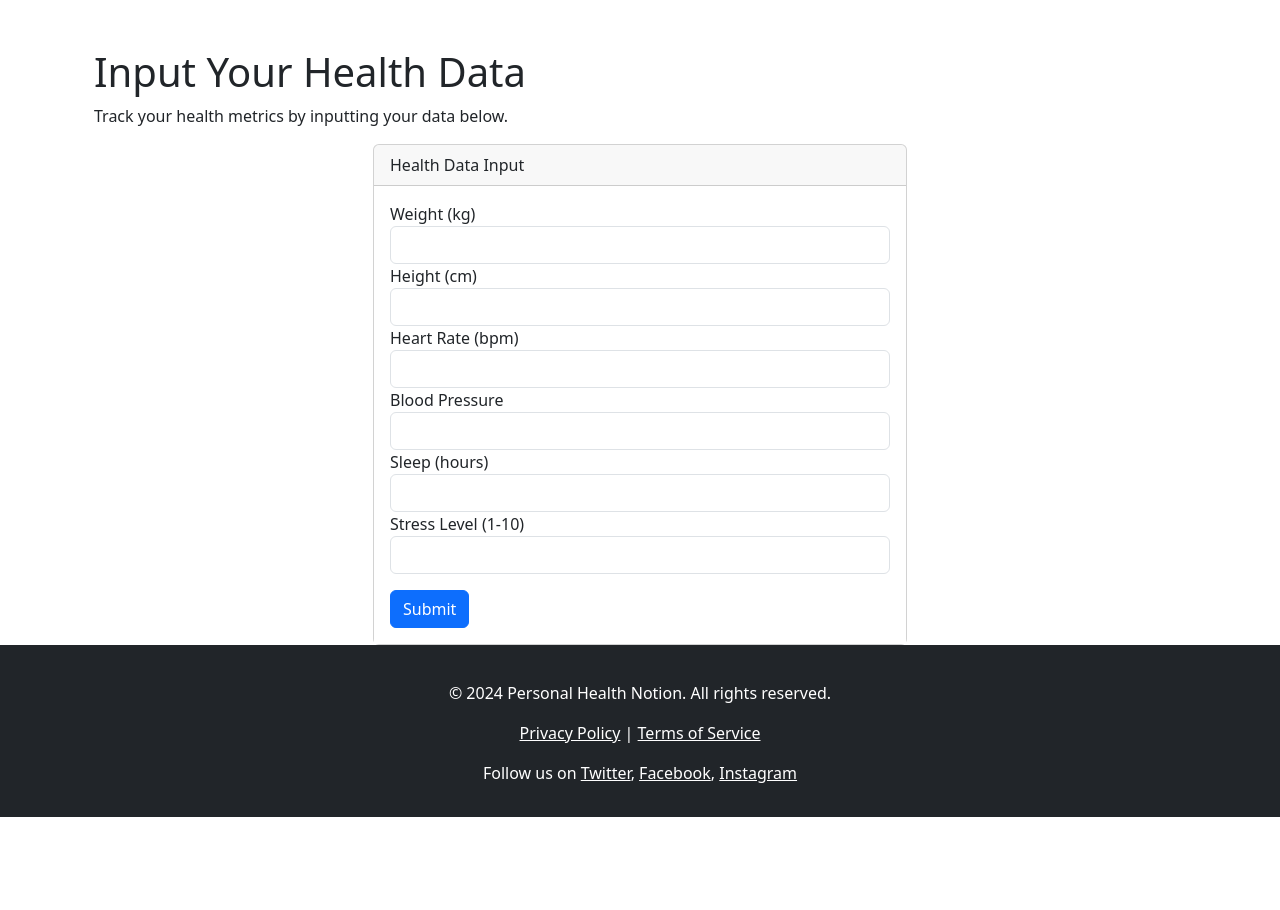
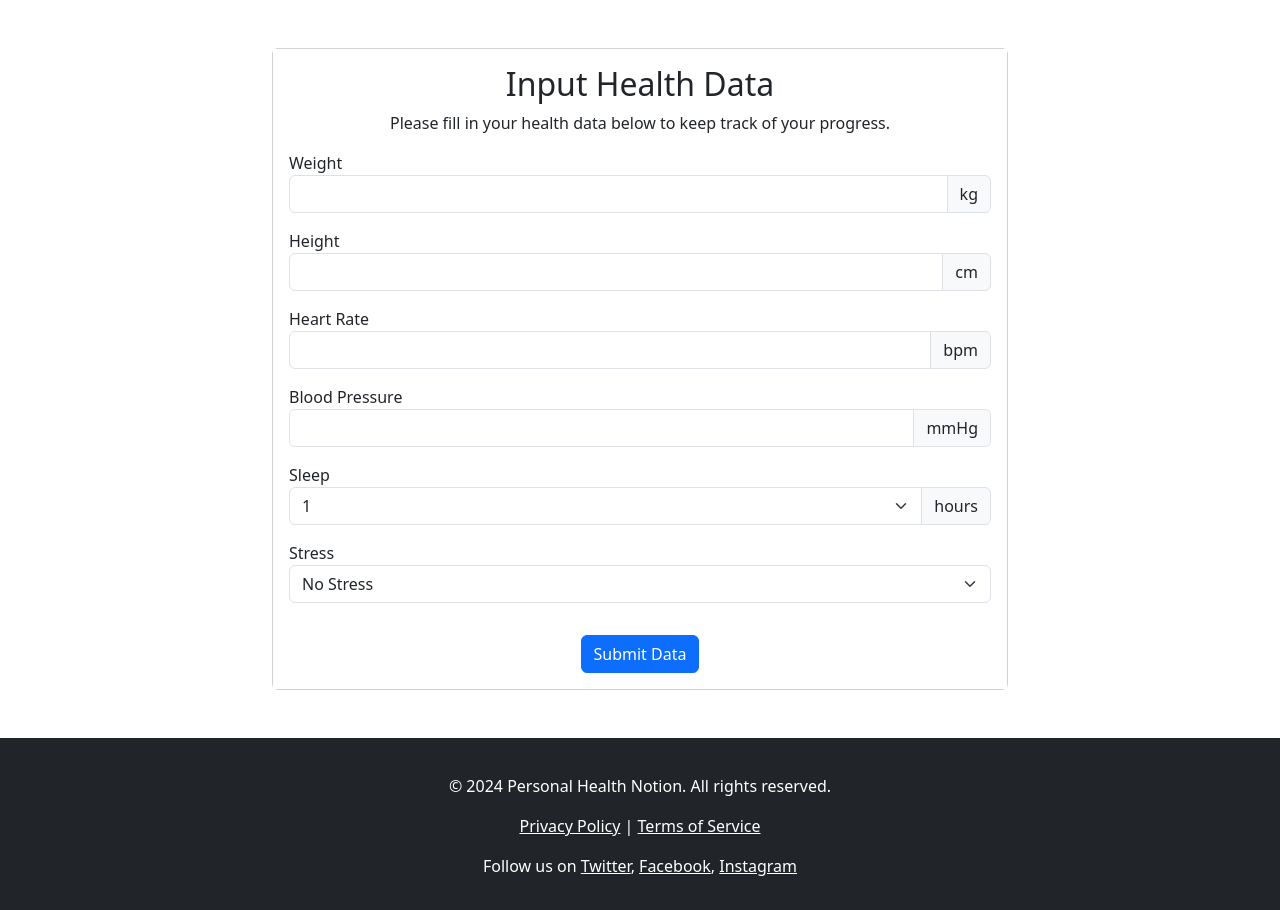
Before and after one commit to amyosy/PersonalHealth, a Flask app: page /input_data in a window 1280 px wide. Shown: the part 126-1036 px from the top of the page. Before the commit the page ends 943 px from the top, so only its background shows below. Run offline with Flask 2, Linux system fonts and the light colour scheme; a user stored in the database is signed in.

Commit message:
optimierung der htmls

```diff
--- a/templates/base.html
+++ b/templates/base.html
@@ -1,59 +1,62 @@
 <!DOCTYPE html>
 <html lang="en">
 <head>
-    <!-- Zeichensatz und Skalierung -->
     <meta charset="UTF-8">
     <meta name="viewport" content="width=device-width, initial-scale=1.0">
     <title>Personal Health Notion</title>
-
-    <!-- Verlinkung der CSS-Dateien -->
     <link rel="stylesheet" href="{{ url_for('static', filename='css/styles.css') }}">
     <link href="https://cdn.jsdelivr.net/npm/bootstrap@5.3.3/dist/css/bootstrap.min.css" rel="stylesheet">
     <link href="https://fonts.googleapis.com/css2?family=Roboto:wght@400;700&display=swap" rel="stylesheet">
 </head>
 <body class="d-flex flex-column min-vh-100">
-    <!-- Navigation -->
     <nav class="navbar navbar-expand-lg navbar-dark bg-dark">
         <div class="container">
-            <!-- Logo und Startseite-Link -->
             <a class="navbar-brand d-flex align-items-center" href="{{ url_for('index') }}">
                 <img src="{{ url_for('static', filename='./images/logo_navbar.png') }}" alt="Logo" id="navbar-logo">
             </a>
-            <!-- Toggle-Button für mobile Geräte -->
             <button class="navbar-toggler" type="button" data-bs-toggle="collapse" data-bs-target="#navbarNav" aria-controls="navbarNav" aria-expanded="false" aria-label="Toggle navigation">
                 <span class="navbar-toggler-icon"></span>
             </button>
-            <!-- Navigationsmenü -->
             <div class="collapse navbar-collapse" id="navbarNav">
                 <ul class="navbar-nav ms-auto">
                     {% if session.get('logged_in') %}
-                        <!-- Links für eingeloggte Benutzer -->
-                        <li class="nav-item"><a class="nav-link" href="{{ url_for('dashboard') }}">Dashboard</a></li>
-                        <li class="nav-item"><a class="nav-link" href="{{ url_for('input_data') }}">Input Data</a></li>
-                        <li class="nav-item"><a class="nav-link" href="{{ url_for('reminders') }}">Reminders</a></li>
-                        <li class="nav-item"><a class="nav-link" href="{{ url_for('plots') }}">Plots</a></li>
-                        <li class="nav-item"><a class="nav-link" href="{{ url_for('logout') }}">Logout</a></li>
+                        <li class="nav-item">
+                            <a class="nav-link" href="{{ url_for('dashboard') }}">Dashboard</a>
+                        </li>
+                        <li class="nav-item">
+                            <a class="nav-link" href="{{ url_for('input_data') }}">Input Data</a>
+                        </li>
+                        <li class="nav-item">
+                            <a class="nav-link" href="{{ url_for('reminders') }}">Reminders</a>
+                        </li>
+                        <li class="nav-item">
+                            <a class="nav-link" href="{{ url_for('plots') }}">Plots</a>
+                        </li>
+                        <li class="nav-item">
+                            <a class="nav-link" href="{{ url_for('logout') }}">Logout</a>
+                        </li>
                     {% else %}
-                        <!-- Links für nicht eingeloggte Benutzer -->
-                        <li class="nav-item"><a class="nav-link" href="{{ url_for('login') }}">Login</a></li>
-                        <li class="nav-item"><a class="nav-link" href="{{ url_for('register') }}">Register</a></li>
+                        <li class="nav-item">
+                            <a class="nav-link" href="{{ url_for('login') }}">Login</a>
+                        </li>
+                        <li class="nav-item">
+                            <a class="nav-link" href="{{ url_for('register') }}">Register</a>
+                        </li>
                     {% endif %}
                 </ul>
             </div>
         </div>
     </nav>
-    <!-- Hauptcontainer -->
     <div class="container mt-4 flex-grow-1">
-        <!-- Anzeigen von Flash-Nachrichten -->
         {% with messages = get_flashed_messages() %}
             {% if messages %}
-                <div class="alert alert-info" role="alert">{{ messages[0] }}</div>
+                <div class="alert alert-info" role="alert">
+                    {{ messages[0] }}
+                </div>
             {% endif %}
         {% endwith %}
-        <!-- Platzhalter für spezifischen Inhalt -->
         {% block content %}{% endblock %}
     </div>
-    <!-- Fußzeile -->
     <footer class="footer mt-auto py-3 bg-dark text-white">
         <div class="container text-center">
             <p>&copy; 2024 Personal Health Notion. All rights reserved.</p>
@@ -65,7 +68,6 @@
             </p>
         </div>
     </footer>
-    <!-- JavaScript-Dateien -->
     <script src="{{ url_for('static', filename='js/scripts.js') }}"></script>
     <script src="https://cdn.jsdelivr.net/npm/@popperjs/core@2.11.6/dist/umd/popper.min.js"></script>
     <script src="https://cdn.jsdelivr.net/npm/bootstrap@5.3.3/dist/js/bootstrap.min.js"></script>
--- a/templates/input_data.html
+++ b/templates/input_data.html
@@ -1,46 +1,90 @@
 {% extends "base.html" %}
 {% block content %}
-<div class="container mt-4">
-    <h1>Input Your Health Data</h1>
-    <p>Track your health metrics by inputting your data below.</p>
-    <div class="row justify-content-center">
-        <div class="col-md-6">
-            <div class="card">
-                <div class="card-header">Health Data Input</div>
-                <div class="card-body">
-                    <!-- Formular zum Eingeben der Gesundheitsdaten -->
-                    <form method="POST" action="{{ url_for('input_data') }}">
-                        <div class="form-group">
-                            <label for="weight">Weight (kg)</label>
-                            <input type="number" step="0.1" class="form-control" id="weight" name="weight" required>
+<div class="row justify-content-center">
+    <div class="col-md-8">
+        <div class="card mt-4">
+            <div class="card-body">
+                <h2 class="card-title text-center">Input Health Data</h2>
+                <p class="text-center">Please fill in your health data below to keep track of your progress.</p>
+                <form method="POST">
+                    {{ form.hidden_tag() }}
+
+                    <div class="form-group mb-3">
+                        {{ form.weight.label(class="form-control-label") }}
+                        <div class="input-group">
+                            {{ form.weight(class="form-control") }}
+                            <span class="input-group-text">kg</span>
                         </div>
-                        <div class="form-group">
-                            <label for="height">Height (cm)</label>
-                            <input type="number" step="0.1" class="form-control" id="height" name="height" required>
+                        {% for error in form.weight.errors %}
+                            <div class="text-danger">{{ error }}</div>
+                        {% endfor %}
+                    </div>
+
+                    <div class="form-group mb-3">
+                        {{ form.height.label(class="form-control-label") }}
+                        <div class="input-group">
+                            {{ form.height(class="form-control") }}
+                            <span class="input-group-text">cm</span>
                         </div>
-                        <div class="form-group">
-                            <label for="heart_rate">Heart Rate (bpm)</label>
-                            <input type="number" class="form-control" id="heart_rate" name="heart_rate" required>
+                        {% for error in form.height.errors %}
+                            <div class="text-danger">{{ error }}</div>
+                        {% endfor %}
+                    </div>
+
+                    <div class="form-group mb-3">
+                        {{ form.heart_rate.label(class="form-control-label") }}
+                        <div class="input-group">
+                            {{ form.heart_rate(class="form-control") }}
+                            <span class="input-group-text">bpm</span>
                         </div>
-                        <div class="form-group">
-                            <label for="blood_pressure">Blood Pressure</label>
-                            <input type="text" class="form-control" id="blood_pressure" name="blood_pressure" required>
+                        {% for error in form.heart_rate.errors %}
+                            <div class="text-danger">{{ error }}</div>
+                        {% endfor %}
+                    </div>
+
+                    <div class="form-group mb-3">
+                        {{ form.blood_pressure.label(class="form-control-label") }}
+                        <div class="input-group">
+                            {{ form.blood_pressure(class="form-control") }}
+                            <span class="input-group-text">mmHg</span>
                         </div>
-                        <div class="form-group">
-                            <label for="sleep">Sleep (hours)</label>
-                            <input type="number" step="0.1" class="form-control" id="sleep" name="sleep" required>
+                        {% for error in form.blood_pressure.errors %}
+                            <div class="text-danger">{{ error }}</div>
+                        {% endfor %}
+                    </div>
+
+                    <div class="form-group mb-3">
+                        {{ form.sleep.label(class="form-control-label") }}
+                        <div class="input-group">
+                            {{ form.sleep(class="form-select") }}
+                            <span class="input-group-text">hours</span>
                         </div>
-                        <div class="form-group">
-                            <label for="stress">Stress Level (1-10)</label>
-                            <input type="number" min="1" max="10" class="form-control" id="stress" name="stress" required>
-                        </div>
-                        <div class="form-group mt-3">
-                            <button type="submit" class="btn btn-primary">Submit</button>
-                        </div>
-                    </form>
-                </div>
+                        {% for error in form.sleep.errors %}
+                            <div class="text-danger">{{ error }}</div>
+                        {% endfor %}
+                    </div>
+
+                    <div class="form-group mb-3">
+                        {{ form.stress.label(class="form-control-label") }}
+                        <select name="stress" id="stress" class="form-select">
+                            <option value="1">No Stress</option>
+                            <option value="2">Low Stress</option>
+                            <option value="3">Moderate Stress</option>
+                            <option value="4">High Stress</option>
+                            <option value="5">Extreme High Stress</option>
+                        </select>
+                        {% for error in form.stress.errors %}
+                            <div class="text-danger">{{ error }}</div>
+                        {% endfor %}
+                    </div>
+
+                    <div class="form-group text-center">
+                        {{ form.submit(class="btn btn-primary mt-3") }}
+                    </div>
+                </form>
             </div>
         </div>
     </div>
 </div>
+<h1 class="mt-5"></h1>
 {% endblock %}
```
Also changed, not shown: forms.py (+28 -4 lines), init.py (+11 -3 lines), templates/index.html (+27 -16 lines), templates/login.html (+22 -14 lines), templates/plots.html (+50 -24 lines), templates/register.html (+36 -34 lines), templates/reminders.html (+15 -34 lines), instance/site.db.
